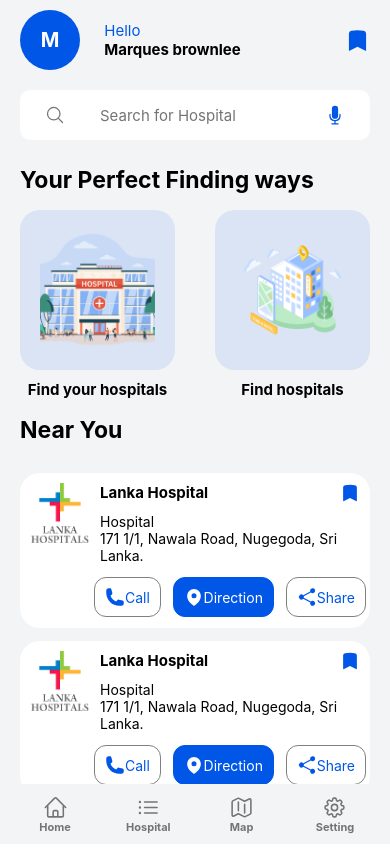
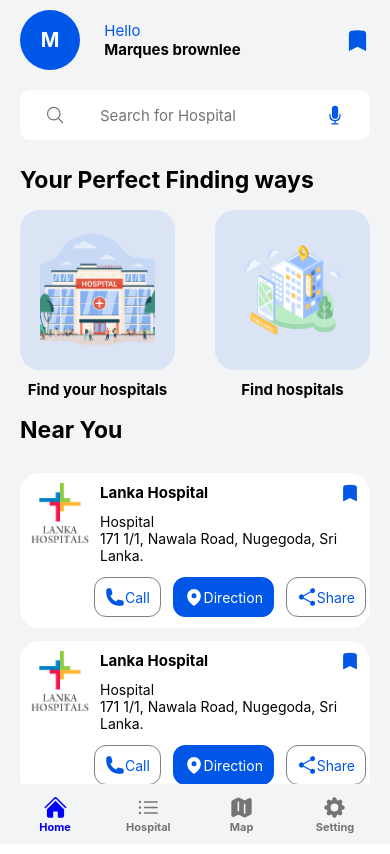
Before and after one commit to ChamudithaWasala0423/hospital-finder-app, a React Native app: screen /Home in a window 390 px wide. Built offline with nearby package versions, Linux system fonts and the light colour scheme.

Commit message:
built: change colors in menu bar

```diff
--- a/Components/MenuBar.tsx
+++ b/Components/MenuBar.tsx
@@ -6,36 +6,51 @@ import {
   HomeIcon,
   ListBulletIcon,
   MapIcon,
-} from 'react-native-heroicons/outline';
-import {useNavigation} from '@react-navigation/native';
+} from 'react-native-heroicons/solid';
+import {useNavigation, useRoute} from '@react-navigation/native';
 
 const MenuBar = () => {
   const navigation = useNavigation();
+  const route = useRoute();
+
+  const getIconColor = (screenName: string) => {
+    return route.name === screenName ? '#00f' : '#747474'; // Use your desired colors
+  };
+
   return (
     <View style={styles.container}>
       <View style={styles.subContainer}>
         <TouchableOpacity
           style={styles.icon}
           onPress={() => navigation.navigate('Home')}>
-          <HomeIcon size={25} color="#747474" />
-          <Text style={styles.menuText}>Home</Text>
+          <HomeIcon size={25} color={getIconColor('Home')} />
+          <Text style={{...styles.menuText, color: getIconColor('Home')}}>
+            Home
+          </Text>
         </TouchableOpacity>
 
         <TouchableOpacity
           style={styles.icon}
           onPress={() => navigation.navigate('HospitalList')}>
-          <ListBulletIcon size={25} color="#747474" />
-          <Text style={styles.menuText}>Hospital</Text>
+          <ListBulletIcon size={25} color={getIconColor('HospitalList')} />
+          <Text
+            style={{...styles.menuText, color: getIconColor('HospitalList')}}>
+            Hospital
+          </Text>
         </TouchableOpacity>
         <TouchableOpacity
           style={styles.icon}
           onPress={() => navigation.navigate('MapScreen')}>
-          <MapIcon size={25} color="#747474" />
-          <Text style={styles.menuText}>Map</Text>
+          <MapIcon size={25} color={getIconColor('MapScreen')} />
+          <Text style={{...styles.menuText, color: getIconColor('MapScreen')}}>
+            Map
+          </Text>
         </TouchableOpacity>
         <View style={styles.icon}>
-          <Cog8ToothIcon size={25} color="#747474" />
-          <Text style={styles.menuText}>Setting</Text>
+          <Cog8ToothIcon size={25} color={getIconColor('Settings')} />
+          <Text style={{...styles.menuText, color: getIconColor('Settings')}}>
+            Setting
+          </Text>
         </View>
       </View>
     </View>
```
